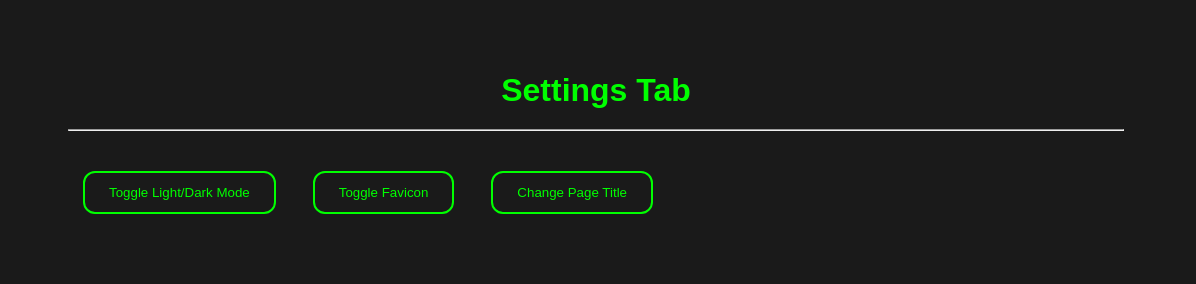
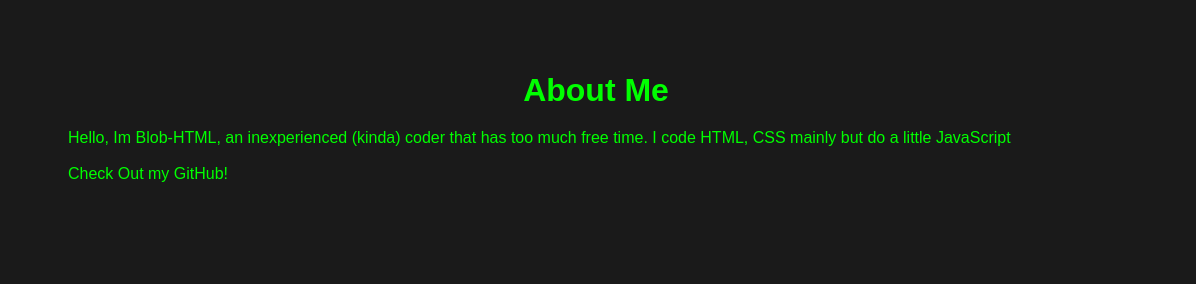
Before and after one commit to Blob-HTML/BlobWebLITE-v.0.6, a plain HTML site: page settings.html in a window 1280 px wide. Shown: the top 284 px of the page, 84-1280 px from the left. Drawn offline with nearby package versions, Linux system fonts and the light colour scheme.

Commit message:
Update settings.html

```diff
--- a/settings.html
+++ b/settings.html
@@ -8,7 +8,6 @@
     <link id="favicon" rel="icon"
         href="https://filescdn.classlink.com/resources/customlinks/1614876373145-a1c0c502a7f64b38a8d0063691ce15e3.png" />
     <link href="https://unpkg.com/boxicons@2.1.4/css/boxicons.min.css" rel="stylesheet" />
-    <script src="index.js"></script>
 
     <style>
         * {
@@ -149,14 +148,33 @@
             --text-color: #00ff00;
         }
 
-        .button-row {
-            display: flex;
-            justify-content: space-between;
-            align-items: center;
-            max-width: 600px;
-            /* or any width you want */
-            margin-top: 20px;
-            gap: 7px;
+        button {
+            padding: 0.5rem 1rem;
+            font-size: 1rem;
+            cursor: pointer;
+            background-color: #1a1a1a;
+            color: white;
+            border: none;
+            border-radius: 5px;
+            position: absolute;
+        }
+
+        a:link {
+            color: #00ff00;
+            background-color: transparent;
+            text-decoration: none;
+        }
+
+        a:visited {
+            color: #00ff00;
+            background-color: transparent;
+            text-decoration: none;
+        }
+
+        a:hover {
+            color: #00ff00;
+            background-color: transparent;
+            text-decoration: underline;
         }
     </style>
 
@@ -270,13 +288,14 @@
     </div>
 
     <div class="main-content">
-        <h1>Settings Tab</h1>
-        <hr>
-        <div class="button-row">
-            <button onclick="toggleMode()">Toggle Light/Dark Mode</button>
-            <button onclick="switchFavicon()">Toggle Favicon</button>
-            <button onclick="changePageTitle()"> Change Page Title</button>
-        </div>
+        <h1>About Me</h1>
+        <p>Hello, Im Blob-HTML, an inexperienced (kinda) coder that has too much free time. I code HTML, CSS mainly but
+            do a little JavaScript</p>
+        <br>
+        <a href="https://github.com/Blob-HTML" target="_blank">
+            <p>Check Out my GitHub!</p>
+        </a>
+
     </div>
 
 </html>
```
